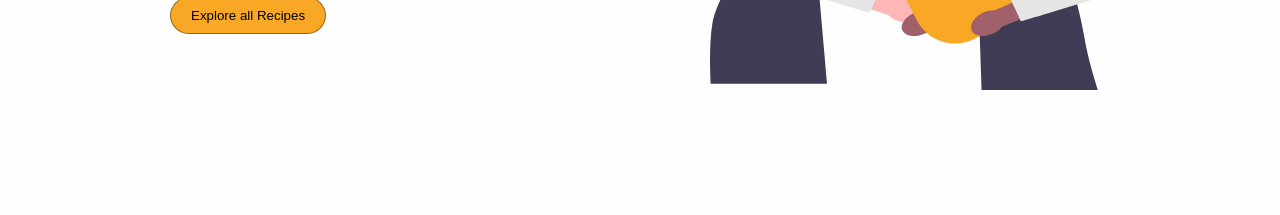
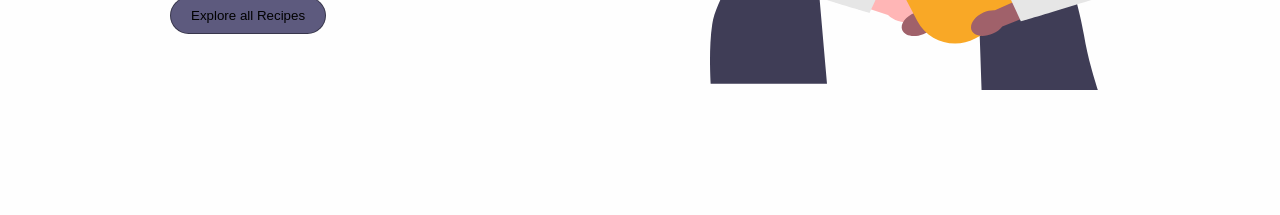
Before and after one commit to k4ik/odin-recipes, a plain HTML site: page index.html in a window 1280 px wide. In both pictures the pointer is over the button "Explore all Recipes". Shown: the part 442-657 px from the top of the page. Drawn offline with Linux system fonts and the light colour scheme.

Commit message:
style: explore recipes btn

```diff
--- a/assets/styles/style.css
+++ b/assets/styles/style.css
@@ -119,6 +119,11 @@ html {
     color: #000;
     border: 1px solid rgba(0, 0, 0, 0.408);
     border-radius: 20px;
+}
+
+.home-btn:hover {
+    transition: .2s;
+    background-color: #5d5a7e;
 }
 
 .home-btn a {
```
